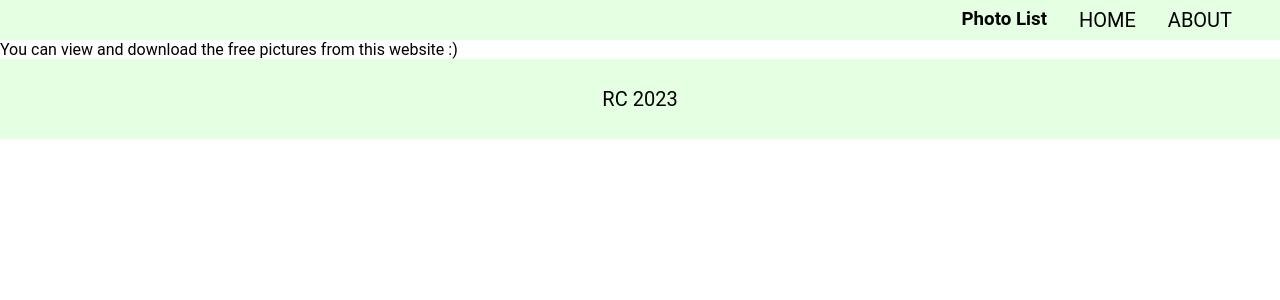
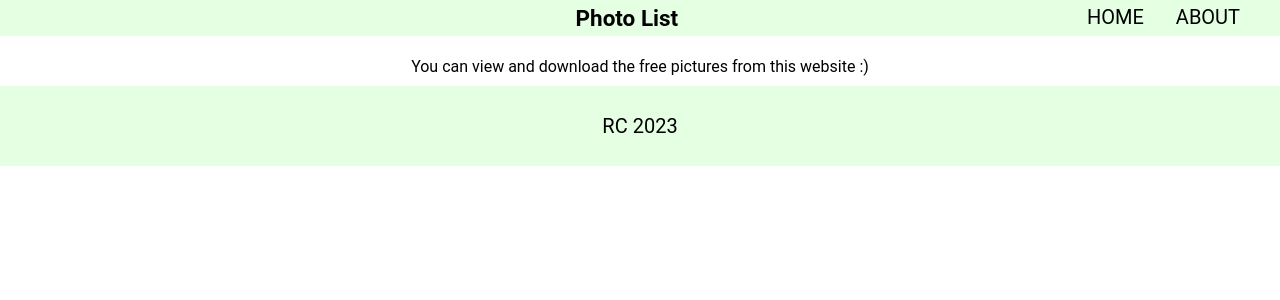
Before and after one commit to ritacc12/Photo-List, a React (Create React App) app: page /about in a window 1280 px wide. Shown: the top 300 px of the page. Built offline with nearby package versions, Linux system fonts and the light colour scheme.

Commit message:
revised the style of homepage

```diff
--- a/src/components/Picture.jsx
+++ b/src/components/Picture.jsx
@@ -3,10 +3,11 @@ import React from "react";
 const Picture = ({ data }) => {
   return (
     <div className="picture">
-      <p>{data.photographer}</p>
+      <p className="photographer">{data.photographer}</p>
       <div className="imageContainer">
         <img src={data.src.large} alt="" />
       </div>
+      <div className="download">
         <p>
           在此下載圖片:{" "}
           <a target="_blank" href={data.src.large} rel="noreferrer">
@@ -14,6 +15,7 @@ const Picture = ({ data }) => {
           </a>
         </p>
       </div>
+    </div>
   );
 };
 
--- /dev/null
+++ b/src/styles/_about.scss
@@ -0,0 +1,8 @@
+.about {
+  padding-top: 1.5vh;
+  height: 50px;
+  font-size: medium;
+  display: flex;
+  justify-content: center;
+  align-items: center;
+}
--- a/src/styles/_search.scss
+++ b/src/styles/_search.scss
@@ -3,10 +3,11 @@
   justify-content: center;
   align-items: center;
   padding: 3rem 0rem;
+  padding-top: 5rem;
 
   input,
   button {
-    font-size: 2rem;
+    font-size: 1.5rem;
     padding: 0.25rem;
     border: 3px solid rgb(186, 252, 181);
   }
--- a/src/styles/style.css
+++ b/src/styles/style.css
@@ -1,7 +1,6 @@
 * {
   margin: 0;
   padding: 0;
-  -webkit-box-sizing: border-box;
   box-sizing: border-box;
 }
 
@@ -19,122 +18,110 @@ ul {
 }
 
 .morePicture {
-  display: -webkit-box;
-  display: -ms-flexbox;
   display: flex;
-  -webkit-box-pack: center;
-      -ms-flex-pack: center;
   justify-content: center;
-  -webkit-box-align: center;
-      -ms-flex-align: center;
   align-items: center;
   padding: 4rem;
 }
-
 .morePicture button {
   padding: 0.5rem 0.75rem;
   font-size: 1.5rem;
   border: none;
-  background-color: #bafcb5;
+  background-color: rgb(186, 252, 181);
   cursor: pointer;
 }
 
 nav {
-  background-color: #e4ffe2;
+  background-color: rgb(228, 255, 226);
 }
-
+nav .title {
+  font-size: larger;
+  font-weight: 900;
+  display: flex;
+  position: relative;
+  right: 30%;
+}
 nav ul {
-  display: -webkit-box;
-  display: -ms-flexbox;
   display: flex;
-  -webkit-box-pack: end;
-      -ms-flex-pack: end;
   justify-content: flex-end;
-  margin-right: 2rem;
+  margin-right: 1.5rem;
 }
-
 nav ul li {
-  padding: 0.5rem 1rem;
+  padding: 0.3rem 1rem;
 }
-
 nav ul li a {
   font-size: 1.25rem;
 }
 
 .search {
-  display: -webkit-box;
-  display: -ms-flexbox;
   display: flex;
-  -webkit-box-pack: center;
-      -ms-flex-pack: center;
   justify-content: center;
-  -webkit-box-align: center;
-      -ms-flex-align: center;
   align-items: center;
   padding: 3rem 0rem;
+  padding-top: 5rem;
 }
-
 .search input,
 .search button {
-  font-size: 2rem;
+  font-size: 1.5rem;
   padding: 0.25rem;
-  border: 3px solid #bafcb5;
+  border: 3px solid rgb(186, 252, 181);
 }
-
 .search button {
-  background-color: #bafcb5;
+  background-color: rgb(186, 252, 181);
 }
 
 .footer {
-  display: -webkit-box;
-  display: -ms-flexbox;
   display: flex;
-  -webkit-box-pack: center;
-      -ms-flex-pack: center;
   justify-content: center;
-  -webkit-box-align: center;
-      -ms-flex-align: center;
   align-items: center;
   font-size: 1.25rem;
-  background-color: #e4ffe2;
+  background-color: rgb(228, 255, 226);
   min-height: 10vh;
 }
 
 .pictures {
-  display: -webkit-box;
-  display: -ms-flexbox;
   display: flex;
-  -ms-flex-wrap: wrap;
   flex-wrap: wrap;
-  -webkit-box-pack: center;
-      -ms-flex-pack: center;
   justify-content: center;
-  -webkit-box-align: center;
-      -ms-flex-align: center;
   align-items: center;
 }
-
 .pictures .picture {
   padding: 1rem;
-  width: 400px;
+  width: 300px;
 }
-
 .pictures .picture .imageContainer {
   overflow: hidden;
   height: 40vh;
 }
-
 .pictures .picture .imageContainer img {
   width: 100%;
   height: 100%;
   -o-object-fit: cover;
      object-fit: cover;
-  -webkit-transition: all 0.3s ease;
   transition: all 0.3s ease;
 }
-
 .pictures .picture .imageContainer img:hover {
-  -webkit-transform: scale(1.25);
   transform: scale(1.25);
 }
-/*# sourceMappingURL=style.css.map */
+.pictures .download {
+  margin-top: 0.5rem;
+  font-size: small;
+  font-weight: bold;
+  color: black;
+}
+.pictures a {
+  color: #747f7f;
+  font-weight: bold;
+}
+.pictures .photographer {
+  font-weight: bold;
+}
+
+.about {
+  padding-top: 1.5vh;
+  height: 50px;
+  font-size: medium;
+  display: flex;
+  justify-content: center;
+  align-items: center;
+}/*# sourceMappingURL=style.css.map */
--- a/src/styles/style.scss
+++ b/src/styles/style.scss
@@ -36,3 +36,4 @@ ul {
 @import "./search";
 @import "./footer";
 @import "./picture";
+@import "./about";
```
Also changed, not shown: src/styles/_picture.scss (+14 -1 lines), 1 other file (tests, documents, lock files or other folders). Lines whose indentation alone changed are shown as unchanged.
